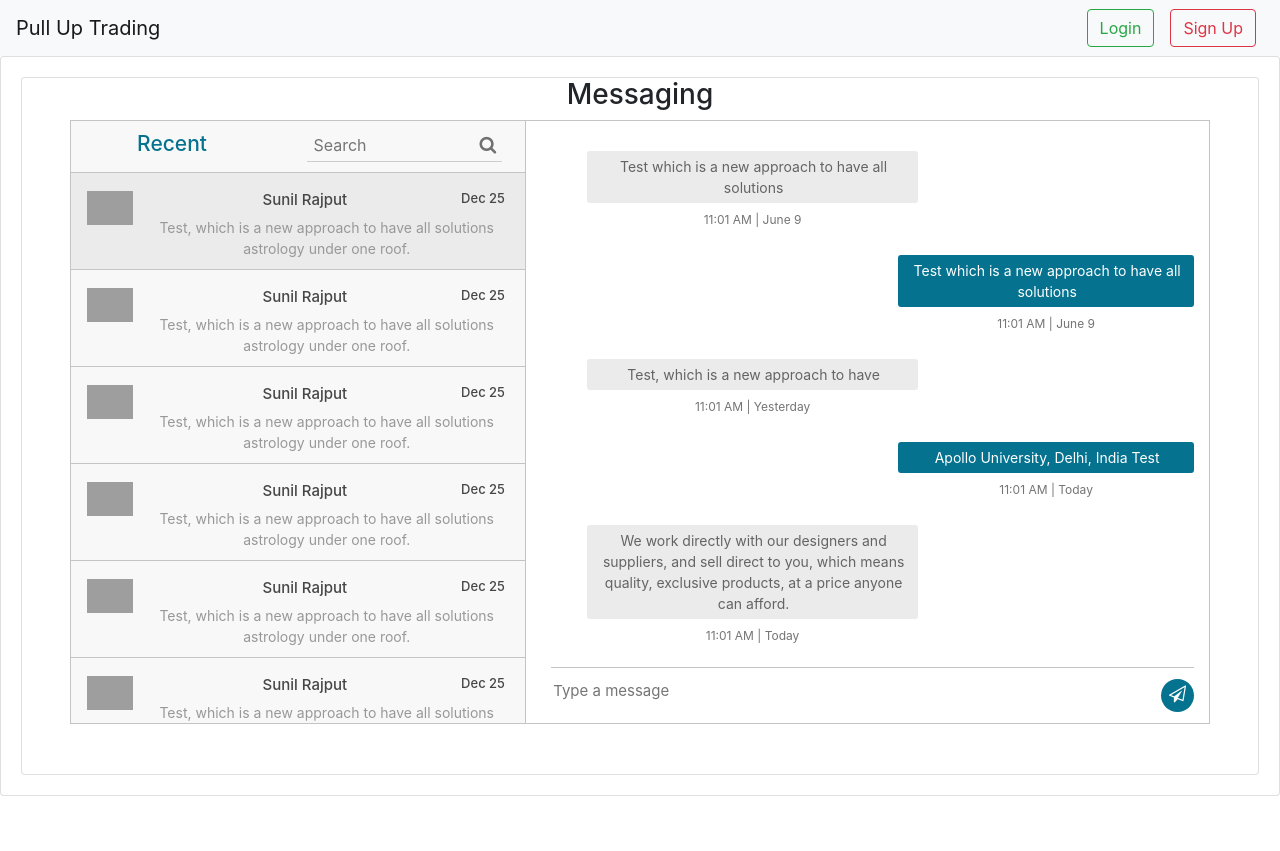
After one commit to bchowdhury00/wakeupslow, a Flask app: template app/templates/testMesage.html in a window 1280 px wide. The commit adds this page. Shown: the top 851 px of the page. Run offline with Flask 2, Linux system fonts and the light colour scheme; the template is opened without the code that fills it: most values are stand-ins (such as "Sample title", 1, 10 or a date in 2020); some libraries are stand-ins or nearby versions; grey boxes are pictures that could not be loaded.

Commit message:
messages workin

```diff
--- a/app/__init__.py
+++ b/app/__init__.py
@@ -199,8 +199,7 @@ def viewMyMessages():
     if 'username' not in session:
         return redirect(url_for('login', mType=2))
     arr = getOpenConvos(session['username'])
-    print(arr)
-    return render_template("mymessages.html",arr=arr)
+    return redirect(url_for("message",otheruser=arr[0]))
 
 
 @app.route('/messages/<otheruser>',methods=['GET', 'POST'])
@@ -212,7 +211,8 @@ def message(otheruser):
     history = json.dumps(getConvo(user,user2))
     print(history)
     chatroom = json.dumps(getChatRoom(user,otheruser))
-    return render_template("messages.html",room=chatroom,myusername=json.dumps(user),username2=json.dumps(user2),hist=history)
+    arr = getOpenConvos(session['username'])
+    return render_template("messages.html",people=arr,other=user2,room=chatroom,myusername=json.dumps(user),username2=json.dumps(user2),hist=history)
 
 def messageReceived(methods=['GET', 'POST']):
     print('message was received!!!')
--- a/app/data/dbfunc.py
+++ b/app/data/dbfunc.py
@@ -4,7 +4,7 @@ import random
 import string
 
 
-DB_FILE = "app/data/database.db"
+DB_FILE = "data/database.db"
 
 def getNextID(type):
     db = sqlite3.connect(DB_FILE)
--- /dev/null
+++ b/app/static/css/message.css
@@ -0,0 +1,135 @@
+.container{max-width:1170px; margin:auto;}
+img{ max-width:100%;}
+.inbox_people {
+    background: #f8f8f8 none repeat scroll 0 0;
+    float: left;
+    overflow: hidden;
+    width: 40%; border-right:1px solid #c4c4c4;
+}
+.inbox_msg {
+    border: 1px solid #c4c4c4;
+    clear: both;
+    overflow: hidden;
+}
+.top_spac{ margin: 20px 0 0;}
+
+
+.recent_heading {float: left; width:40%;}
+.srch_bar {
+    display: inline-block;
+    text-align: right;
+    width: 60%; padding:
+}
+.headind_srch{ padding:10px 29px 10px 20px; overflow:hidden; border-bottom:1px solid #c4c4c4;}
+
+.recent_heading h4 {
+    color: #05728f;
+    font-size: 21px;
+    margin: auto;
+}
+.srch_bar input{ border:1px solid #cdcdcd; border-width:0 0 1px 0; width:80%; padding:2px 0 4px 6px; background:none;}
+.srch_bar .input-group-addon button {
+    background: rgba(0, 0, 0, 0) none repeat scroll 0 0;
+    border: medium none;
+    padding: 0;
+    color: #707070;
+    font-size: 18px;
+}
+.srch_bar .input-group-addon { margin: 0 0 0 -27px;}
+
+.chat_ib h5{ font-size:15px; color:#464646; margin:0 0 8px 0;}
+.chat_ib h5 span{ font-size:13px; float:right;}
+.chat_ib p{ font-size:14px; color:#989898; margin:auto}
+.chat_img {
+    float: left;
+    width: 11%;
+}
+.chat_ib {
+    float: left;
+    padding: 0 0 0 15px;
+    width: 88%;
+}
+
+.chat_people{ overflow:hidden; clear:both;}
+.chat_list {
+    border-bottom: 1px solid #c4c4c4;
+    margin: 0;
+    padding: 18px 16px 10px;
+}
+.inbox_chat { height: 550px; overflow-y: scroll;}
+
+.active_chat{ background:#ebebeb;}
+
+.incoming_msg_img {
+    display: inline-block;
+    width: 6%;
+}
+.received_msg {
+    display: inline-block;
+    padding: 0 0 0 10px;
+    vertical-align: top;
+    width: 92%;
+}
+.received_withd_msg p {
+    background: #ebebeb none repeat scroll 0 0;
+    border-radius: 3px;
+    color: #646464;
+    font-size: 14px;
+    margin: 0;
+    padding: 5px 10px 5px 12px;
+    width: 100%;
+}
+.time_date {
+    color: #747474;
+    display: block;
+    font-size: 12px;
+    margin: 8px 0 0;
+}
+.received_withd_msg { width: 57%;}
+.mesgs {
+    float: left;
+    padding: 30px 15px 0 25px;
+    width: 60%;
+}
+
+.sent_msg p {
+    background: #05728f none repeat scroll 0 0;
+    border-radius: 3px;
+    font-size: 14px;
+    margin: 0; color:#fff;
+    padding: 5px 10px 5px 12px;
+    width:100%;
+}
+.outgoing_msg{ overflow:hidden; margin:26px 0 26px;}
+.sent_msg {
+    float: right;
+    width: 46%;
+}
+.input_msg_write input {
+    background: rgba(0, 0, 0, 0) none repeat scroll 0 0;
+    border: medium none;
+    color: #4c4c4c;
+    font-size: 15px;
+    min-height: 48px;
+    width: 100%;
+}
+
+.type_msg {border-top: 1px solid #c4c4c4;position: relative;}
+.msg_send_btn {
+    background: #05728f none repeat scroll 0 0;
+    border: medium none;
+    border-radius: 50%;
+    color: #fff;
+    cursor: pointer;
+    font-size: 17px;
+    height: 33px;
+    position: absolute;
+    right: 0;
+    top: 11px;
+    width: 33px;
+}
+.messaging { padding: 0 0 50px 0;}
+.msg_history {
+    height: 516px;
+    overflow-y: auto;
+}
--- a/app/templates/base.html
+++ b/app/templates/base.html
@@ -1,6 +1,7 @@
 <!doctype html>
 <html lang="en">
-
+  {% block behead %}
+  {% endblock %}
   <head>
     <!-- Required meta tags -->
     <meta charset="utf-8">
@@ -41,6 +42,8 @@
 	</form>
       </div>
     </nav>
+    {% block head %}
+    {% endblock %}
   </head>
 
 
--- /dev/null
+++ b/app/templates/testMesage.html
@@ -0,0 +1,215 @@
+{% extends "base.html" %}
+{% block behead %}
+<link href="//maxcdn.bootstrapcdn.com/bootstrap/4.1.1/css/bootstrap.min.css" rel="stylesheet" id="bootstrap-css">
+<script src="//maxcdn.bootstrapcdn.com/bootstrap/4.1.1/js/bootstrap.min.js"></script>
+<script src="//cdnjs.cloudflare.com/ajax/libs/jquery/3.2.1/jquery.min.js"></script>
+{% endblock %}
+
+{% block head%}
+<link href="https://cdnjs.cloudflare.com/ajax/libs/font-awesome/4.7.0/css/font-awesome.css" type="text/css" rel="stylesheet">
+<link href="../static/css/message.css" rel="stylesheet">
+{% endblock %}
+
+{% block body %}
+<div class="container">
+  <h3 class=" text-center">Messaging</h3>
+  <div class="messaging">
+    <div class="inbox_msg">
+      <div class="inbox_people">
+        <div class="headind_srch">
+          <div class="recent_heading">
+	    <h4>Recent</h4>
+          </div>
+          <div class="srch_bar">
+	    <div class="stylish-input-group">
+              <input type="text" class="search-bar"  placeholder="Search" >
+              <span class="input-group-addon">
+                <button type="button"> <i class="fa fa-search" aria-hidden="true"></i> </button>
+            </span> </div>
+          </div>
+        </div>
+        <div class="inbox_chat">
+          <div class="chat_list active_chat">
+	    <div class="chat_people">
+              <div class="chat_img"> <img src="https://ptetutorials.com/images/user-profile.png" alt="sunil"> </div>
+              <div class="chat_ib">
+                <h5>Sunil Rajput <span class="chat_date">Dec 25</span></h5>
+                <p>Test, which is a new approach to have all solutions
+                  astrology under one roof.</p>
+              </div>
+	    </div>
+          </div>
+          <div class="chat_list">
+	    <div class="chat_people">
+              <div class="chat_img"> <img src="https://ptetutorials.com/images/user-profile.png" alt="sunil"> </div>
+              <div class="chat_ib">
+                <h5>Sunil Rajput <span class="chat_date">Dec 25</span></h5>
+                <p>Test, which is a new approach to have all solutions
+                  astrology under one roof.</p>
+              </div>
+	    </div>
+          </div>
+          <div class="chat_list">
+	    <div class="chat_people">
+              <div class="chat_img"> <img src="https://ptetutorials.com/images/user-profile.png" alt="sunil"> </div>
+              <div class="chat_ib">
+                <h5>Sunil Rajput <span class="chat_date">Dec 25</span></h5>
+                <p>Test, which is a new approach to have all solutions
+                  astrology under one roof.</p>
+              </div>
+	    </div>
+          </div>
+          <div class="chat_list">
+	    <div class="chat_people">
+              <div class="chat_img"> <img src="https://ptetutorials.com/images/user-profile.png" alt="sunil"> </div>
+              <div class="chat_ib">
+                <h5>Sunil Rajput <span class="chat_date">Dec 25</span></h5>
+                <p>Test, which is a new approach to have all solutions
+                  astrology under one roof.</p>
+              </div>
+	    </div>
+          </div>
+          <div class="chat_list">
+	    <div class="chat_people">
+              <div class="chat_img"> <img src="https://ptetutorials.com/images/user-profile.png" alt="sunil"> </div>
+              <div class="chat_ib">
+                <h5>Sunil Rajput <span class="chat_date">Dec 25</span></h5>
+                <p>Test, which is a new approach to have all solutions
+                  astrology under one roof.</p>
+              </div>
+	    </div>
+          </div>
+          <div class="chat_list">
+	    <div class="chat_people">
+              <div class="chat_img"> <img src="https://ptetutorials.com/images/user-profile.png" alt="sunil"> </div>
+              <div class="chat_ib">
+                <h5>Sunil Rajput <span class="chat_date">Dec 25</span></h5>
+                <p>Test, which is a new approach to have all solutions
+                  astrology under one roof.</p>
+              </div>
+	    </div>
+          </div>
+          <div class="chat_list">
+	    <div class="chat_people">
+              <div class="chat_img"> <img src="https://ptetutorials.com/images/user-profile.png" alt="sunil"> </div>
+              <div class="chat_ib">
+                <h5>Sunil Rajput <span class="chat_date">Dec 25</span></h5>
+                <p>Test, which is a new approach to have all solutions
+                  astrology under one roof.</p>
+              </div>
+	    </div>
+          </div>
+        </div>
+      </div>
+      <div class="mesgs">
+        <div class="msg_history">
+          <div class="incoming_msg">
+	    <div class="received_msg">
+              <div class="received_withd_msg">
+                <p>Test which is a new approach to have all
+                  solutions</p>
+                <span class="time_date"> 11:01 AM    |    June 9</span></div>
+	    </div>
+          </div>
+          <div class="outgoing_msg">
+	    <div class="sent_msg">
+              <p>Test which is a new approach to have all
+                solutions</p>
+              <span class="time_date"> 11:01 AM    |    June 9</span> </div>
+          </div>
+          <div class="incoming_msg">
+	    <div class="received_msg">
+              <div class="received_withd_msg">
+                <p>Test, which is a new approach to have</p>
+                <span class="time_date"> 11:01 AM    |    Yesterday</span></div>
+	    </div>
+          </div>
+          <div class="outgoing_msg">
+	    <div class="sent_msg">
+              <p>Apollo University, Delhi, India Test</p>
+              <span class="time_date"> 11:01 AM    |    Today</span> </div>
+          </div>
+          <div class="incoming_msg">
+	    <div class="received_msg">
+              <div class="received_withd_msg">
+                <p>We work directly with our designers and suppliers,
+                  and sell direct to you, which means quality, exclusive
+                  products, at a price anyone can afford.</p>
+                <span class="time_date"> 11:01 AM    |    Today</span></div>
+	    </div>
+          </div>
+        </div>
+        <div class="type_msg">
+          <div class="input_msg_write">
+	    <input type="text" class="write_msg" placeholder="Type a message">
+	    <button id="sendmessage" class="msg_send_btn" type="button"><i class="fa fa-paper-plane-o" aria-hidden="true"></i></button>
+          </div>
+        </div>
+      </div>
+    </div>
+  </div>
+</div>
+<script src="https://ajax.googleapis.com/ajax/libs/jquery/1.12.4/jquery.min.js"></script>
+<script src="https://cdnjs.cloudflare.com/ajax/libs/socket.io/1.7.3/socket.io.min.js"></script>
+<script type="text/javascript">
+  /*
+  let socket = io.connect('http://' + document.domain + ':' + location.port);
+  let my_room = {{ room|safe }} + "";
+  let my_username = {{ myusername|safe }} + "";
+  let their_username = {{ username2|safe }} + "";
+  let history = JSON.parse({{ hist|safe }});
+  for (message in history.messages){
+      el = history.messages[message];
+      $( 'div.message_holder' ).append( '<div><b style="color: #000">'+el.fromUser+'</b> '+el.content+'</div>' )
+  }
+  $("#mydiv").scrollTop($("#mydiv")[0].scrollHeight);
+  console.log(history.messages);*/
+
+
+  /*
+  socket.on( 'connect', function() {
+      socket.emit('join',{
+	  username: my_username,
+	  room: my_room
+      })
+      var form = $( '#sendmessage' ).on( 'click', function( e ) {
+          e.preventDefault()
+	  let currentDate = new Date();
+	  let date = currentDate.getDate();
+	  let month = currentDate.getMonth();
+	  let year = currentDate.getFullYear();
+	  let hour = currentDate.getHours();
+	  let minutes = currentDate.getMinutes();
+	  let seconds = currentDate.getSeconds();
+	  let mili = currentDate.getMilliseconds();
+	  var dateString = year + "-" +(month + 1) + "-" + date + " " + hour + ":" + minutes + ":" + seconds + "." + mili;
+          let user_input = $( 'input.write_msg' ).val()
+          socket.emit( 'my event', {
+              user_name : my_username,
+	      other_user : their_username,
+              message : user_input,
+	      room: my_room,
+	      time:dateString
+              } )
+	  let user_input = $( 'input.write_msg' ).val()
+
+          $( 'input.write_msg' ).val( '' ).focus()
+      } )
+  } )
+  socket.on( 'my response', function( msg ) {
+      if( typeof msg.user_name !== 'undefined'){
+	  console.log(msg['user_name']);
+          $( 'h3' ).remove()
+          $( 'div.message_holder' ).append( '<div><b style="color: #000">'+msg.user_name+'</b> '+msg.message+'</div>' )
+	  $("#mydiv").scrollTop($("#mydiv")[0].scrollHeight);
+      }
+      })*/
+  $('#sendmessage').click(function( e ) {
+      let user_input = $( 'input.write_msg' ).val()
+      $( 'input.write_msg' ).val( '' ).focus()
+
+      $( 'div.msg_history' ).append( '<div class="incoming_msg"><div class="received_msg"><div class="received_withd_msg"><p>' + user_input + '</p><span class="time_date"> 11:01 AM    |    June 9</span></div></div></div>');
+   })
+
+    </script>
+{% endblock %}
```
Also changed, not shown: app/newertest.py (+48 -8 lines), app/templates/messages.html (+88 -17 lines), app/data/database.db, 1 other file. Lines whose indentation alone changed are shown as unchanged.
